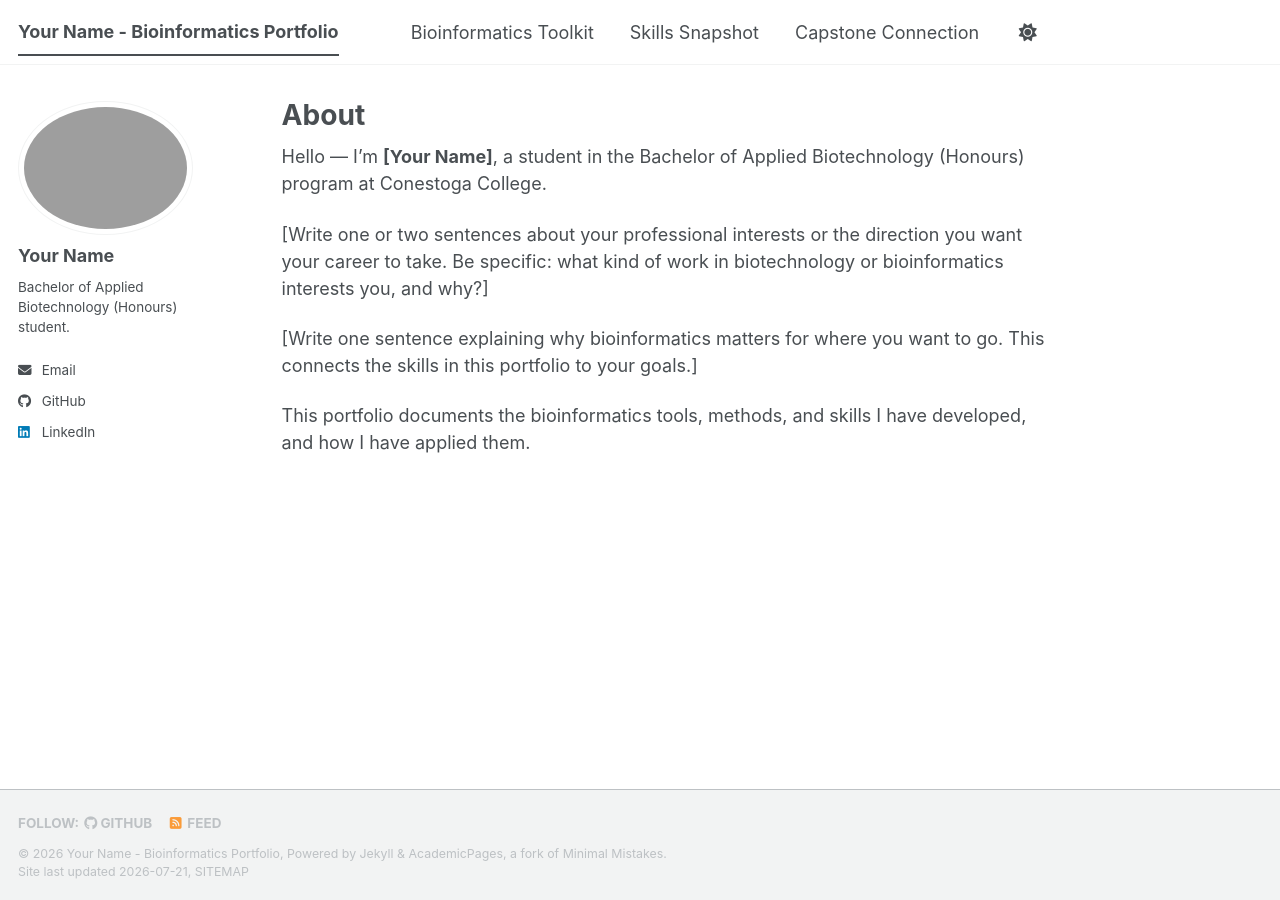
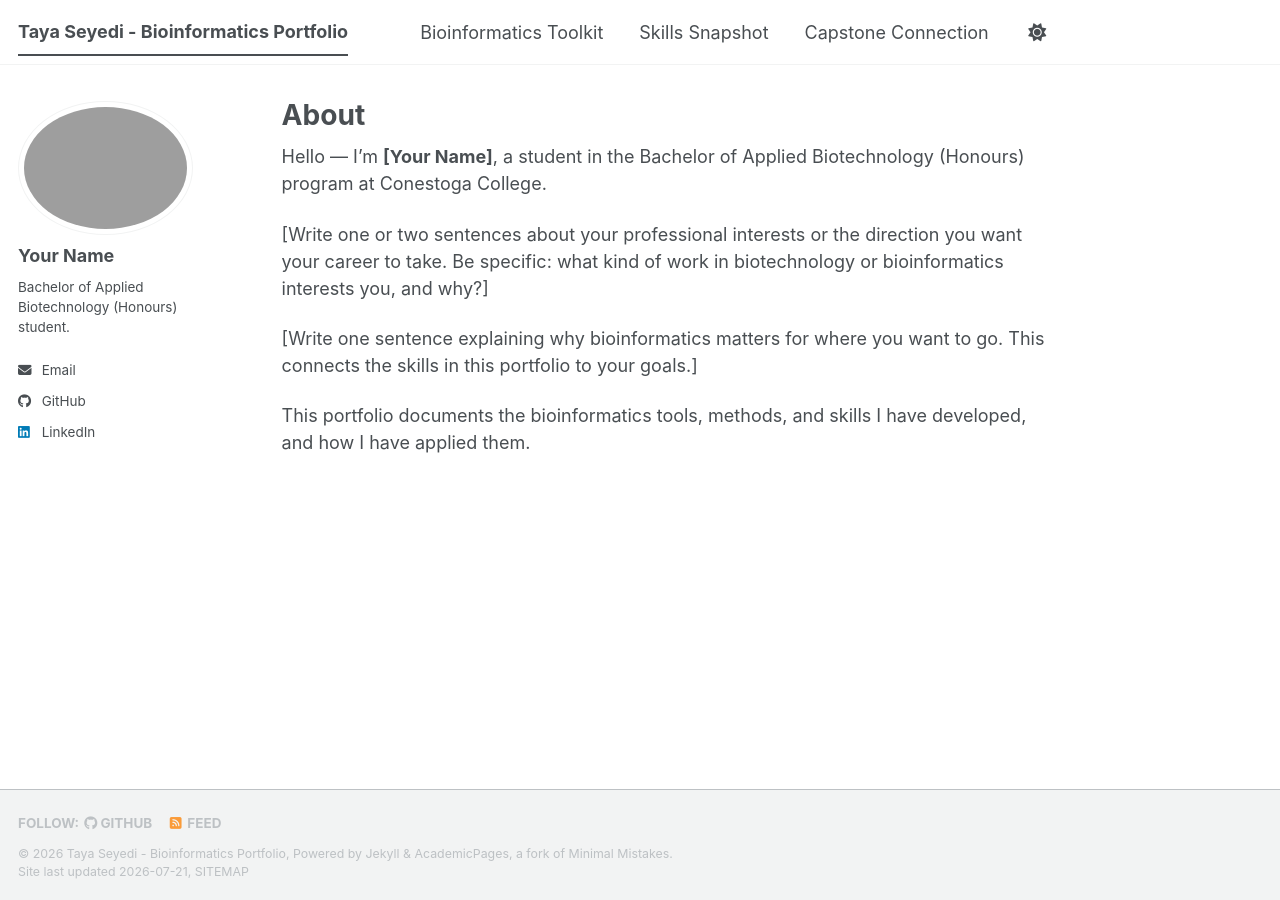
Before and after one commit to Taya-Sd/biot74000-portfolio, a Jekyll site: the page built from _pages/about.md, in a window 1280 px wide. Built offline with Jekyll 4.4.1, drawn with Linux system fonts in a browser that asks for light colours; a script bundle is joined from its source files by our own code; library files that are not in the unit come from our copies.

Commit message:
Update site title and repository information

```diff
--- a/_config.yml
+++ b/_config.yml
@@ -16,7 +16,7 @@
 
 # Your site's title - appears in the top-left of every page and in the browser tab.
 # Example: "Nykole Crevits - Bioinformatics Portfolio"
-title: "Your Name - Bioinformatics Portfolio"
+title: "Taya Seyedi - Bioinformatics Portfolio"
 
 # A short subtitle/description for the site.
 description: "BIOT74000 Bioinformatics E-Portfolio, Bachelor of Applied Biotechnology (Honours), Conestoga College."
@@ -27,7 +27,7 @@ description: "BIOT74000 Bioinformatics E-Portfolio, Bachelor of Applied Biotechn
 # -------------------------------------------------------------------
 
 # Replace "yourusername" with your GitHub username (lowercase).
-url: "https://yourusername.github.io"
+url: "https://taya-sd.github.io"
 
 # This MUST match your repository name exactly, including the leading slash.
 # If you named your repository "biot74000-portfolio" as instructed, leave this as-is.
@@ -35,7 +35,7 @@ url: "https://yourusername.github.io"
 baseurl: "/biot74000-portfolio"
 
 # Replace with: yourusername/biot74000-portfolio
-repository: "yourusername/biot74000-portfolio"
+repository: "taya-sd/biot74000-portfolio"
 
 # -------------------------------------------------------------------
 #  YOUR PROFILE (appears in the sidebar on every page)
```
